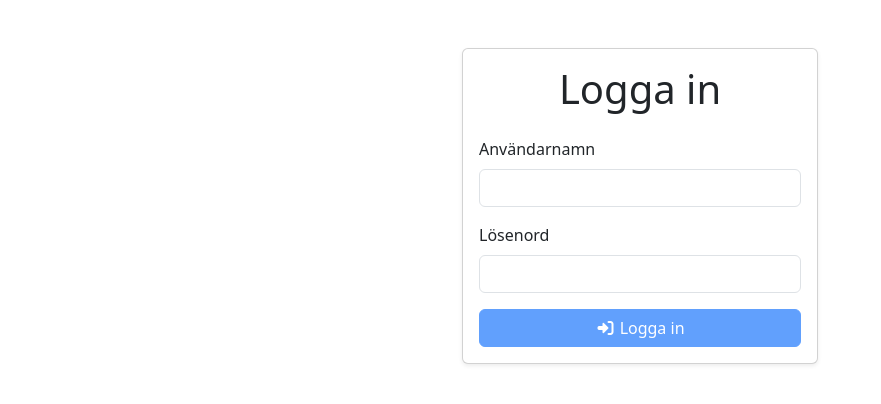
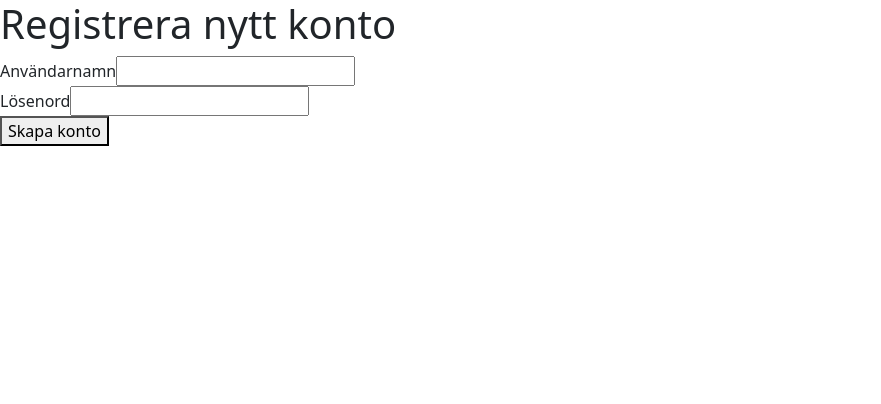
Before and after one commit to kofiturkson10/bookhub-client, an Angular app: page /register in a window 1280 px wide. Before the commit this address led to /login. Shown: the top 404 px of the page, without its empty margins (0-881 px from the left). Built offline with nearby package versions, Linux system fonts and the light colour scheme.

Commit message:
Add user registration flow

```diff
--- a/src/app/app.routes.ts
+++ b/src/app/app.routes.ts
@@ -1,6 +1,7 @@
 import { Routes } from '@angular/router';
 import { Books } from './pages/books/books';
 import { Quotes } from './pages/quotes/quotes';
+import { Register } from './pages/register/register';
 import { Login } from './pages/login/login';
 import { BookForm } from './pages/book-form';
 import { QuoteForm } from './pages/quote-form';
@@ -8,6 +9,7 @@ import { authGuard } from './auth-guard';
 
 export const routes: Routes = [
   { path: '', redirectTo: 'books', pathMatch: 'full' },
+  { path: 'register', component: Register },
   { path: 'login', component: Login },
   { path: 'books', component: Books, canActivate: [authGuard] },
   { path: 'books/new', component: BookForm, canActivate: [authGuard] },
--- a/src/app/auth.ts
+++ b/src/app/auth.ts
@@ -2,6 +2,14 @@ import { Injectable, inject } from '@angular/core';
 import { HttpClient } from '@angular/common/http';
 import { Observable, tap } from 'rxjs';
 
+export interface RegisterRequest {
+  username: string;
+  password: string;
+}
+export interface UserResponse {
+  id: number;
+  username: string;
+}
 export interface LoginRequest {
   username: string;
   password: string;
@@ -16,6 +24,10 @@ export class Auth {
   private http = inject(HttpClient);
   private apiUrl = 'https://localhost:7000/api/auth';   // samma bas-URL som din BookService
   private readonly tokenKey = 'auth_token';
+
+  register(credentials: RegisterRequest): Observable<UserResponse> {
+    return this.http.post<UserResponse>(`${this.apiUrl}/register`, credentials);
+  }
 
   login(credentials: LoginRequest): Observable<TokenResponse> {
     return this.http.post<TokenResponse>(`${this.apiUrl}/login`, credentials).pipe(
--- a/src/app/pages/login/login.html
+++ b/src/app/pages/login/login.html
@@ -4,6 +4,12 @@
       <div class="card shadow-sm">
         <div class="card-body">
           <h1 class="card-title text-center mb-4">Logga in</h1>
+
+          @if (registered()) {
+            <div class="alert alert-success" role="alert">
+              Kontot skapades. Du kan nu logga in.
+            </div>
+          }
 
           <form [formGroup]="form" (ngSubmit)="onSubmit()">
             <div class="mb-3">
@@ -23,7 +29,12 @@
             <button type="submit" [disabled]="form.invalid" class="btn btn-primary w-100">
               <i class="fa-solid fa-right-to-bracket"></i> Logga in
             </button>
+
           </form>
+
+          <p class="text-center mt-3 mb-0">
+            Har du inget konto? <a routerLink="/register">Registrera dig</a>
+          </p>
         </div>
       </div>
     </div>
--- a/src/app/pages/login/login.ts
+++ b/src/app/pages/login/login.ts
@@ -1,20 +1,21 @@
 import { Component, inject, signal } from '@angular/core';
 import { ReactiveFormsModule, FormBuilder, Validators } from '@angular/forms';
-import { Router } from '@angular/router';
+import { Router, RouterLink } from '@angular/router';
 import { Auth } from '../../auth';
 
 @Component({
   selector: 'app-login',
-  imports: [ReactiveFormsModule],
+  imports: [ReactiveFormsModule, RouterLink],
   templateUrl: './login.html',
   styleUrl: './login.scss',
 })
 export class Login {
   private fb = inject(FormBuilder);
   private auth = inject(Auth);
-  private roeuter = inject(Router);
+  private router = inject(Router);
 
   errorMessage = signal<string | null >(null);
+  registered = signal(history.state?.registered === true);
 
   form = this.fb.nonNullable.group({
     username: ['', Validators.required],
@@ -25,7 +26,7 @@ export class Login {
     if (this.form.invalid) return;
 
     this.auth.login(this.form.getRawValue()).subscribe({
-      next: () => this.roeuter.navigate(['/books']),
+      next: () => this.router.navigate(['/books']),
       error: () => this.errorMessage.set('Fel användarnamn eller lösenord.')
     });
   }
--- /dev/null
+++ b/src/app/pages/register/register.html
@@ -0,0 +1,19 @@
+<h1>Registrera nytt konto</h1>
+
+<form [formGroup]="form" (ngSubmit)="onSubmit()">
+    <div>
+        <label for="username">Användarnamn</label>
+        <input id="username" type="text" formControlName="username" />
+    </div>
+
+    <div>
+        <label for="password">Lösenord</label>
+        <input id="password" type="password" formControlName="password" />
+    </div>
+
+    @if (errorMessage()) {
+        <p>{{ errorMessage() }}</p>
+    }
+
+    <button type="submit">Skapa konto</button>
+</form>
--- /dev/null
+++ b/src/app/pages/register/register.ts
@@ -0,0 +1,38 @@
+import { Component, inject, signal } from "@angular/core";
+import { ReactiveFormsModule, FormBuilder, Validators } from "@angular/forms";
+import { Router } from '@angular/router';
+import { Auth } from '../../auth';
+
+@Component({
+    selector: 'app-register',
+    imports: [ReactiveFormsModule],
+    templateUrl: './register.html',
+    styleUrl: './register.scss',
+})
+export class Register {
+    private fb = inject(FormBuilder);
+    private auth = inject(Auth);
+    private router = inject(Router);
+
+    errorMessage = signal<string | null>(null);
+
+    form = this.fb.nonNullable.group({
+        username: ['', Validators.required],
+        password: ['', Validators.required]
+    });
+
+    onSubmit(): void {
+        if (this.form.invalid) return;
+
+        this.auth.register(this.form.getRawValue()).subscribe({
+            next: () => this.router.navigate(['/login'], { state: { registered: true }}),
+            error: (err) => {
+                if (err.status === 409) {
+                    this.errorMessage.set('Användarnamnet är redan taget.');
+                } else {
+                    this.errorMessage.set('Något gick fel. Försök igen.');
+                }
+            }
+        });
+    }
+}
```
Also changed, not shown: src/app/pages/register/register.scss (added).
